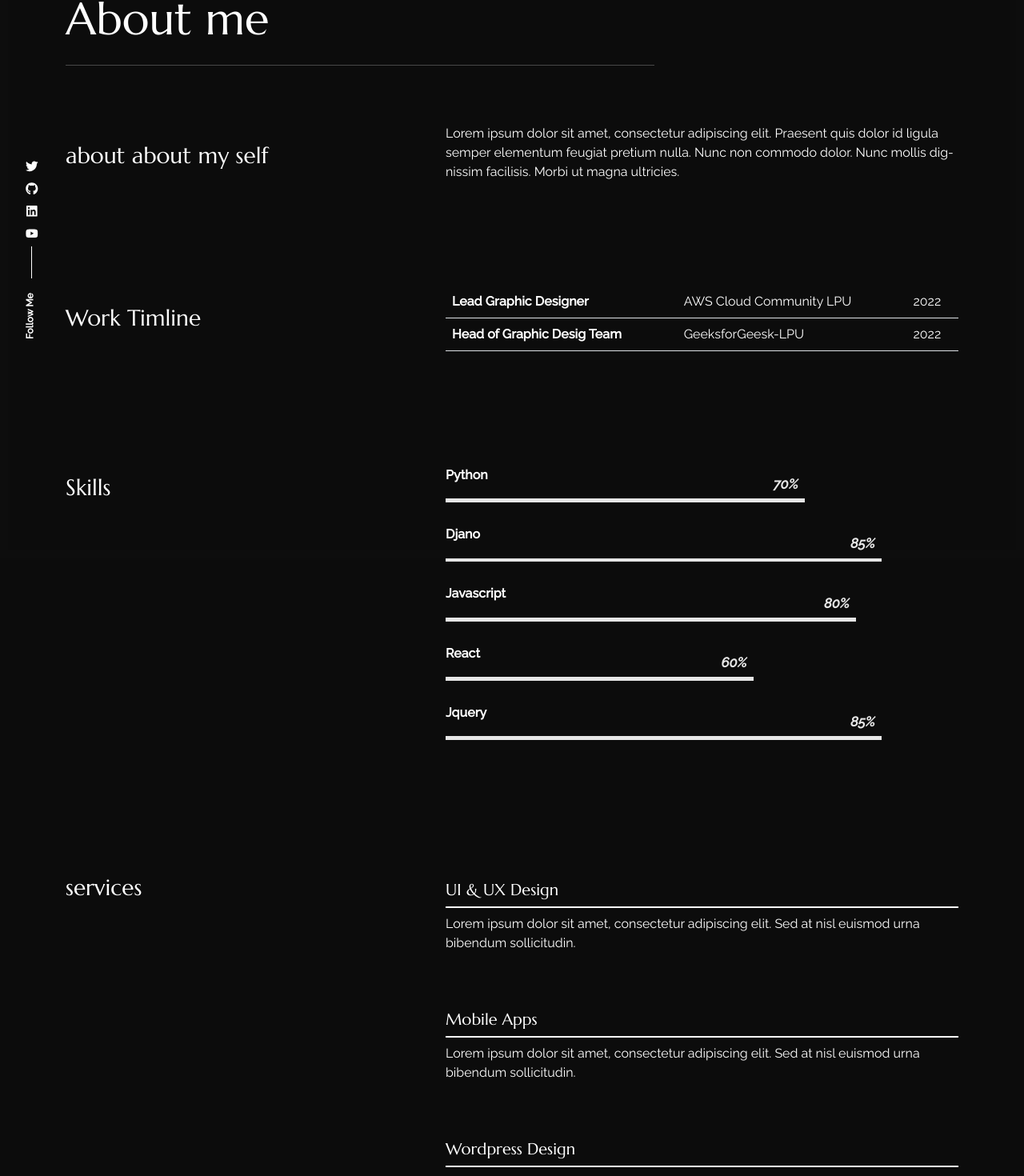
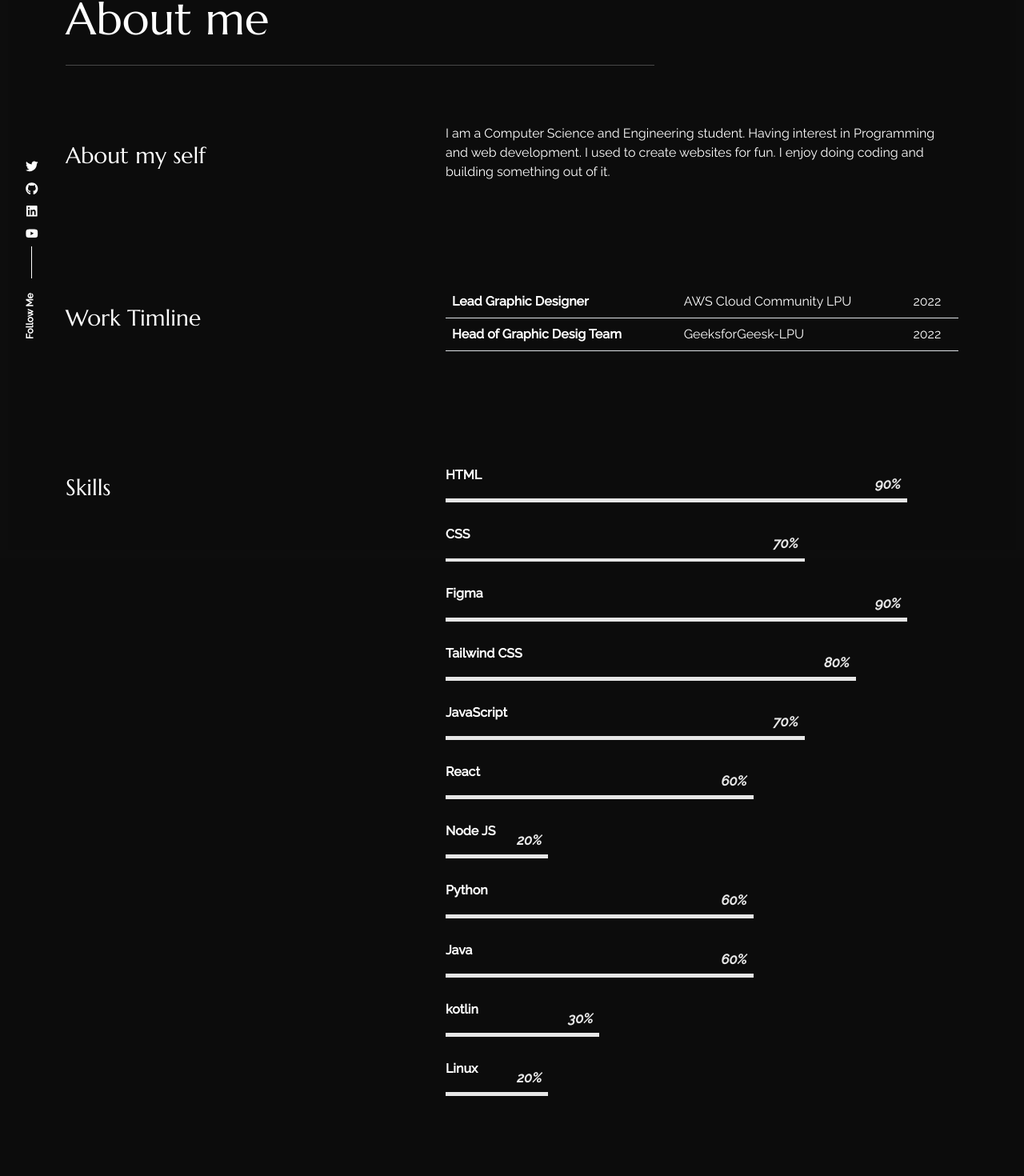
Before and after one commit to ankitojha07/modern_portfolio_react, a React (Create React App) app: page /about in a window 1280 px wide. Shown: the part 102-1572 px from the top of the page at 80% size. Built offline with nearby package versions, Linux system fonts and the light colour scheme.

Commit message:
About me page customized

```diff
--- a/src/content_option.js
+++ b/src/content_option.js
@@ -1,7 +1,8 @@
 const logotext = "Ankit Ojha";
 const meta = {
   title: "Ankit Ojha",
-    description: "I’m Ankit Ojha web developer_ Full stack devloper,currently studying CSE",
+  description:
+    "I’m Ankit Ojha web developer_ Full stack devloper,currently studying CSE",
 };
 
 const introdata = {
@@ -11,15 +12,18 @@ const introdata = {
     second: "I code cool websites",
     third: "I develop mobile apps",
   },
-    description: "Currently pursuing a Bachelor's Degree in Information Technology from Lovely Professional University (LPU) - Punjab, India.",
+  description:
+    "Currently pursuing a Bachelor's Degree in Information Technology from Lovely Professional University (LPU) - Punjab, India.",
   your_img_url: "https://images.unsplash.com/photo-1514790193030-c89d266d5a9d",
 };
 
 const dataabout = {
-    title: "about about my self",
-    aboutme: "Lorem ipsum dolor sit amet, consectetur adipiscing elit. Praesent quis dolor id ligula semper elementum feugiat pretium nulla. Nunc non commodo dolor. Nunc mollis dignissim facilisis. Morbi ut magna ultricies.",
+  title: "About my self",
+  aboutme:
+    "I am a Computer Science and Engineering student. Having interest in Programming and web development. I used to create websites for fun. I enjoy doing coding and building something out of it.",
 };
-const worktimeline = [{
+const worktimeline = [
+  {
     jobtitle: "Lead Graphic Designer",
     where: "AWS Cloud Community LPU",
     date: "2022",
@@ -29,46 +33,78 @@ const worktimeline = [{
     where: "GeeksforGeesk-LPU",
     date: "2022",
   },
-
 ];
 
-const skills = [{
-        name: "Python",
+const skills = [
+  {
+    name: "HTML",
+    value: 90,
+  },
+  {
+    name: "CSS",
     value: 70,
   },
   {
-        name: "Djano",
-        value: 85,
+    name: "Figma",
+    value: 90,
   },
   {
-        name: "Javascript",
+    name: "Tailwind CSS",
     value: 80,
   },
+
+  {
+    name: "JavaScript",
+    value: 70,
+  },
+
   {
     name: "React",
     value: 60,
   },
+
   {
-        name: "Jquery",
-        value: 85,
+    name: "Node JS",
+    value: 20,
+  },
+  {
+    name: "Python",
+    value: 60,
+  },
+  {
+    name: "Java",
+    value: 60,
+  },
+  {
+    name: "kotlin",
+    value: 30,
+  },
+  {
+    name: "Linux",
+    value: 20,
   },
 ];
 
-const services = [{
-        title: "UI & UX Design",
-        description: "Lorem ipsum dolor sit amet, consectetur adipiscing elit. Sed at nisl euismod urna bibendum sollicitudin.",
+const services = [
+  {
+    title: "Websites",
+    description:
+      "I will craete a fully Responsive and Intercative website for your business or Portfolio. I use React.JS/Next.JS to create frontend of the website. ",
   },
   {
-        title: "Mobile Apps",
-        description: "Lorem ipsum dolor sit amet, consectetur adipiscing elit. Sed at nisl euismod urna bibendum sollicitudin.",
+    title: "Android Apps",
+    description:
+      "Let's make an application for your next big idea. I will create android apps using Java/Kotlin.",
   },
   {
-        title: "Wordpress Design",
-        description: "Lorem ipsum dolor sit amet, consectetur adipiscing elit. Sed at nisl euismod urna bibendum sollicitudin.",
+    title: "UI & UX Design",
+    description:
+      "Ahh !! you have a business idea but you are unable to make a digital presence? Let's give a structure to your business idea. I use Figma to create UI screens.",
   },
 ];
 
-const dataportfolio = [{
+const dataportfolio = [
+  {
     img: "https://picsum.photos/400/?grayscale",
     desctiption: "GeeksforGeeks-LPU Official website.",
     link: "https://geeksforgeekslpu.netlify.app/",
@@ -98,13 +134,13 @@ const dataportfolio = [{
     desctiption: "Home Page design for a Creative Studio website",
     link: "#",
   },
-
 ];
 
 const contactConfig = {
   YOUR_EMAIL: "ankitojha1409@gmail.com",
   YOUR_FONE: "+91 8700091952",
-    description: "Want to collaborate on a project? Text me on whatsapp or connect on socials.",
+  description:
+    "Want to collaborate on a project? Text me on whatsapp or connect on socials.",
   // creat an emailjs.com account
   // check out this tutorial https://www.emailjs.com/docs/examples/reactjs/
   YOUR_SERVICE_ID: "service_id",
```
Lines whose indentation alone changed are shown as unchanged.
